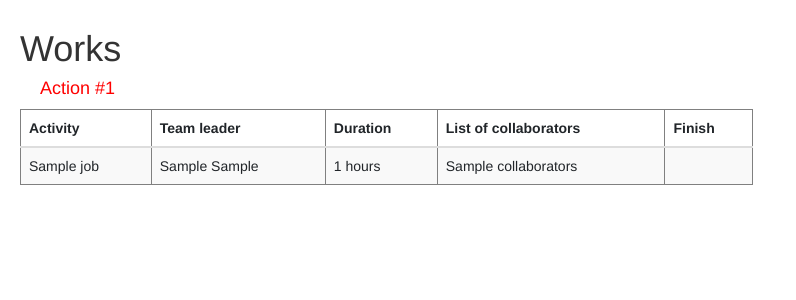
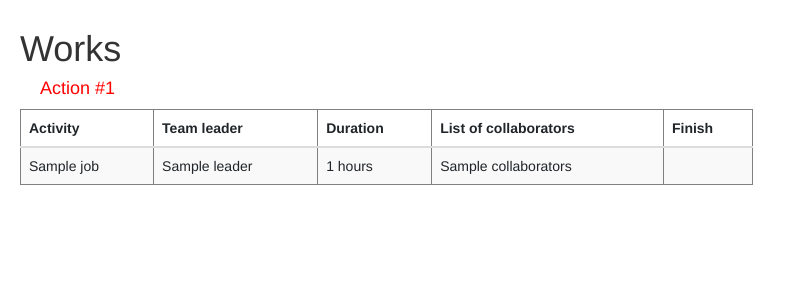
Before and after one commit to Annapurple/Flask_Work, a Flask app: template flask-sqlalchemy-Mars/templates/main_page.html in a window 1280 px wide. Shown: the part 172-472 px from the top of the page, without its empty margins (0-796 px from the left). Run offline with Flask 3, Linux system fonts and the light colour scheme; the template is opened without the code that fills it: most values are stand-ins (such as "Sample title", 1, 10 or a date in 2020); some libraries are stand-ins or nearby versions.

Commit message:
correct team_leaders

```diff
--- a/flask-sqlalchemy-Mars/main.py
+++ b/flask-sqlalchemy-Mars/main.py
@@ -31,13 +31,17 @@ def load_user(user_id):
 def text():
     db_sess = db_session.create_session()
     jobs = db_sess.query(Jobs).all()
+    leaders = []
     new_jobs = []
     for job in jobs:
         j = job.to_dict(only=["id", "team_leader"])
         tl = db_sess.query(User).filter(User.id == j["team_leader"]).first()
         j["team_leader"] = tl.name + " " + tl.surname
+        j["id"] = tl.id
         new_jobs.append(job)
-    return render_template("main_page.html", job=new_jobs, title='Works')
+        leaders.append(j['team_leader'])
+        print(j['team_leader'])
+    return render_template("main_page.html", job=new_jobs, title='Works', leaders=leaders)
 
 
 @app.route('/login', methods=['GET', 'POST'])
--- a/flask-sqlalchemy-Mars/templates/main_page.html
+++ b/flask-sqlalchemy-Mars/templates/main_page.html
@@ -24,7 +24,7 @@
     <tbody>
     <tr>
         <td>{{i.job}}</td>
-        <td>{{i.team_leader}} {{i.team_leader}}</td>
+        <td>{{leaders[i.team_leader]}}</td>
         <td>{{i.work_size}} hours</td>
         <td>{{i.collaborators}}</td>
         <td>{{i.is_finished}}</td>
```
